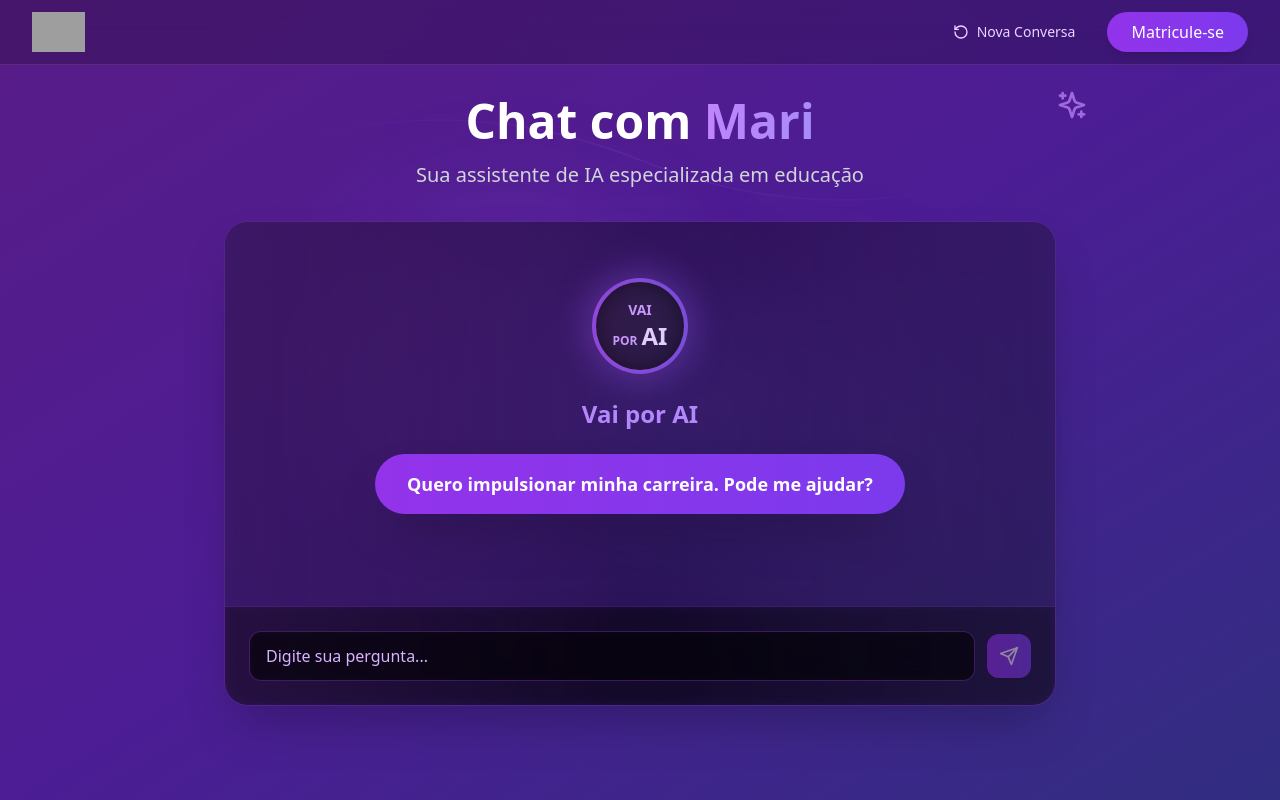
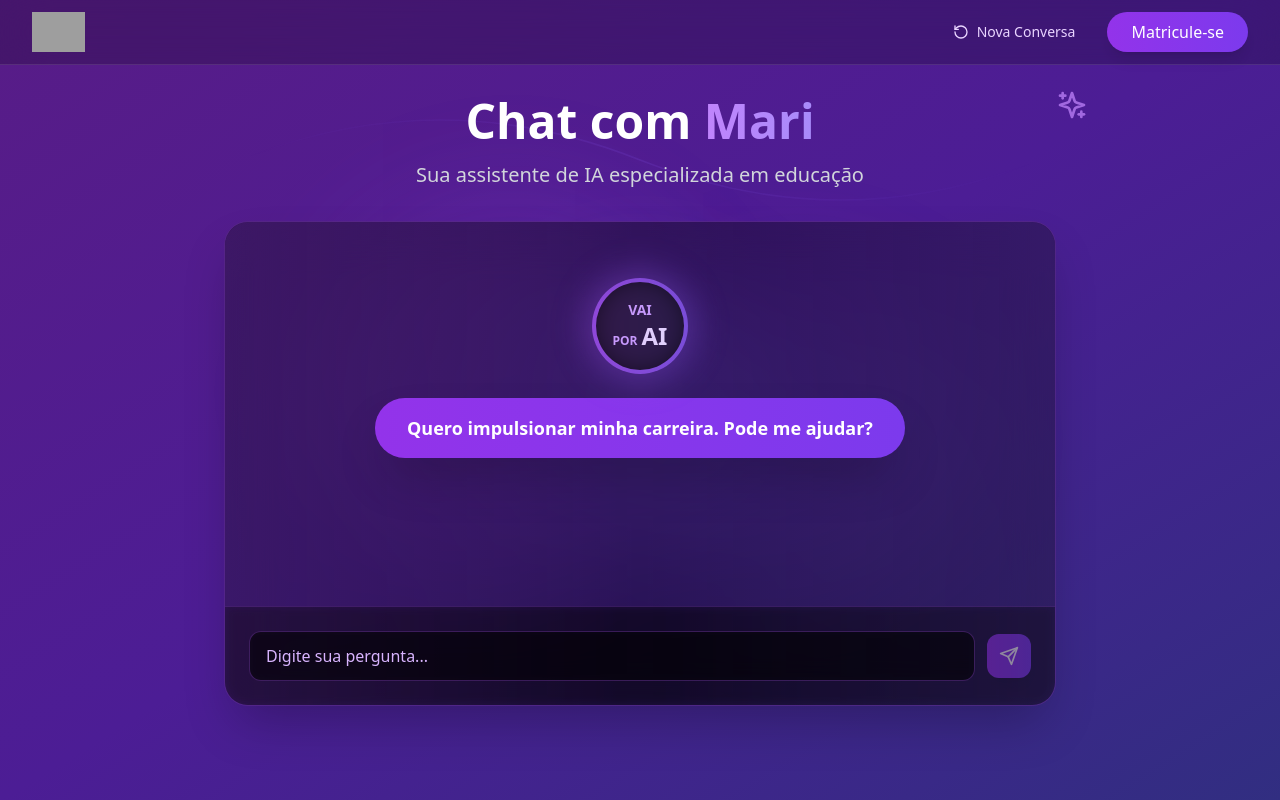
Before and after one commit to engenhariasoftware-xpe/LP-Mari, a React (Vite) app: page / in a window 1280 px wide. Built offline with nearby package versions, Linux system fonts and the light colour scheme; grey boxes are pictures that could not be loaded.

Commit message:
Remover texto 'Vai por AI'

```diff
--- a/src/App.tsx
+++ b/src/App.tsx
@@ -388,8 +388,6 @@ function App() {
                   <div className="absolute -inset-2 bg-gradient-to-r from-purple-500/30 to-violet-500/30 rounded-full blur-lg"></div>
                 </div>
 
-                <h2 className="text-2xl font-bold text-transparent bg-clip-text bg-gradient-to-r from-purple-400 to-violet-400 mb-6">Vai por AI</h2>
-
                 {/* Mensagem pré-pronta */}
                 {showPresetMessage && (
                   <div className="mt-6">
```
